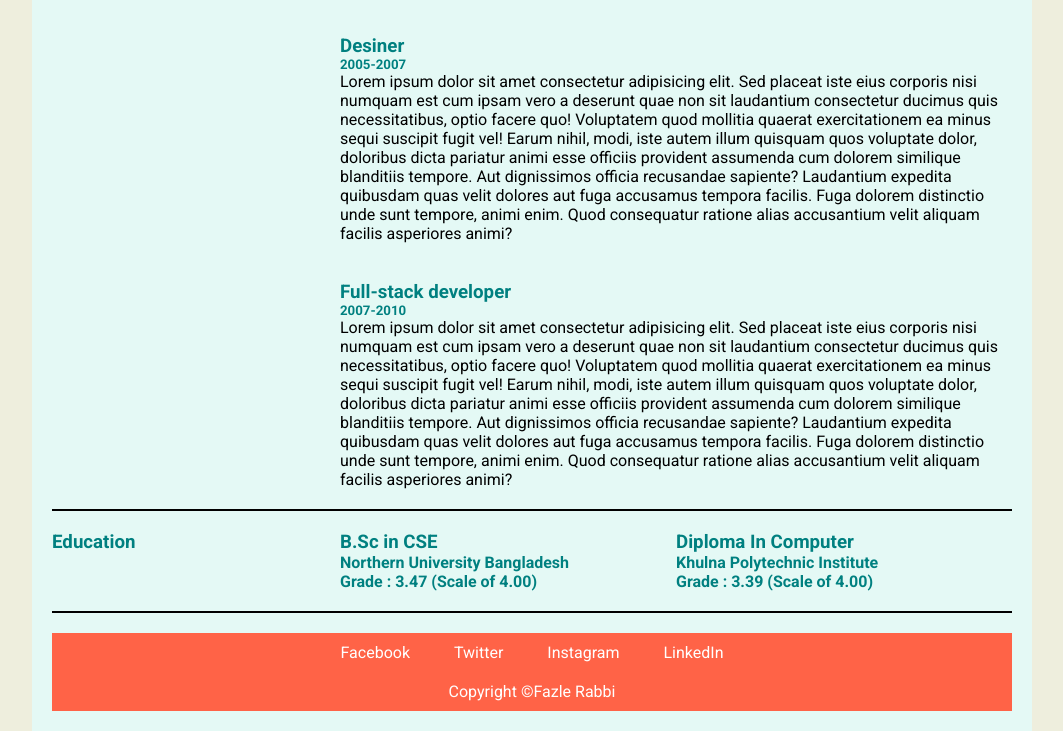
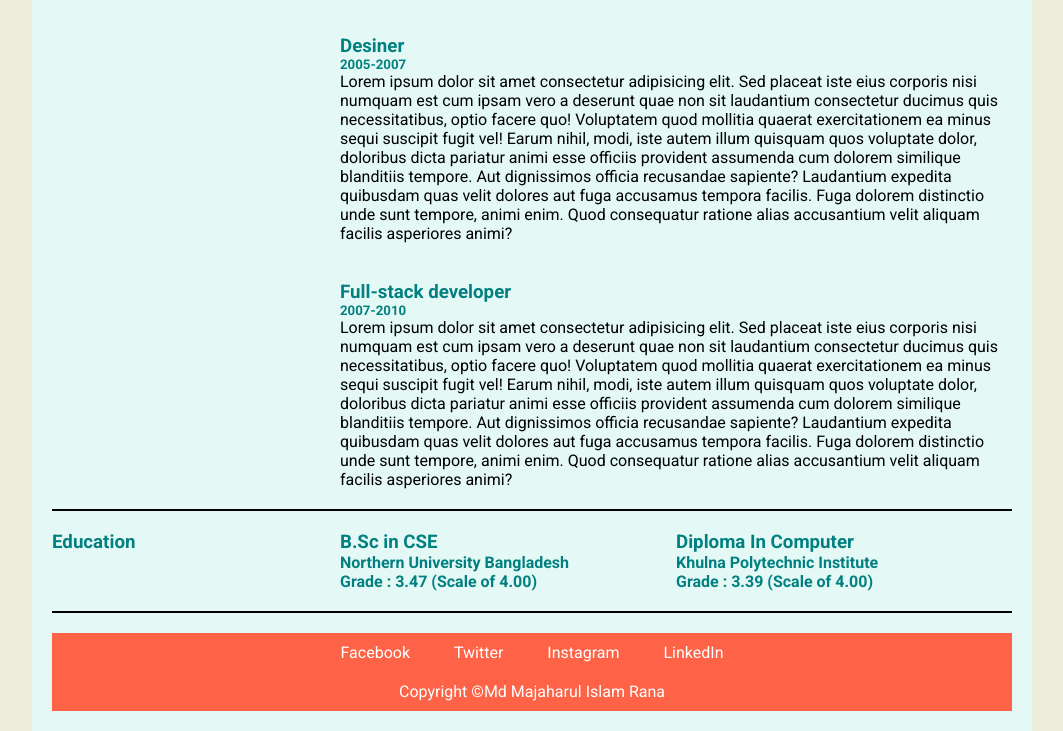
Before and after one commit to Majaharulsoft/CV-Project, a plain HTML site: page index.html in a window 1280 px wide. Shown: the part 493-1224 px from the top of the page, without its empty margins (108-1171 px from the left). Drawn offline with Linux system fonts and the light colour scheme.

Commit message:
Update index.html

```diff
--- a/index.html
+++ b/index.html
@@ -115,7 +115,7 @@
             <a href="#">Twitter</a>
             <a href="#">Instagram</a>
             <a href="#">LinkedIn</a>
-            <p>Copyright &copy;Fazle Rabbi</p>
+            <p>Copyright &copy;Md Majaharul Islam Rana</p>
         </footer>
     </div>
 
```
